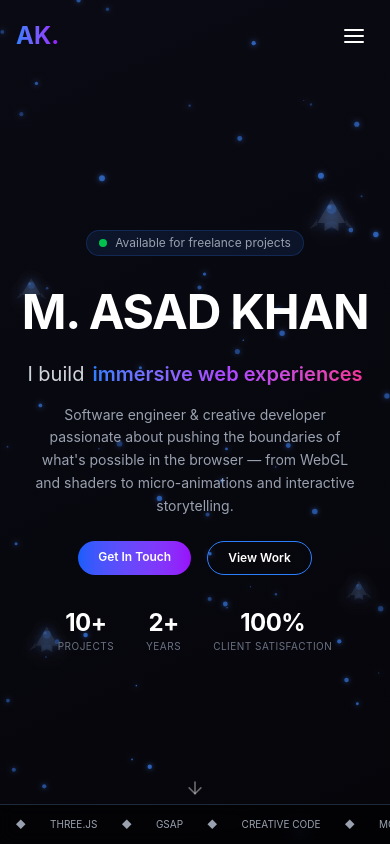
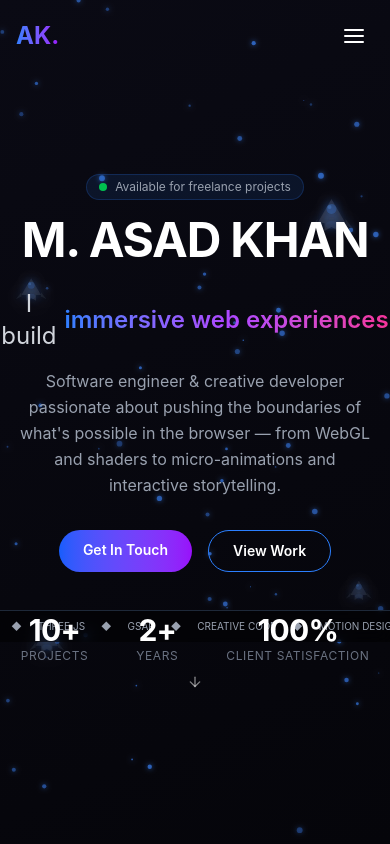
Before and after one commit to Asadniazi586/portfolio_website, a React app: page / in a window 390 px wide. Shown: the top 844 px of the page. Built offline with nearby package versions, Linux system fonts and the light colour scheme; the HTML template or start-up script is replaced by a standard one.

Commit message:
features added in hero section

```diff
--- a/src/components/Hero.jsx
+++ b/src/components/Hero.jsx
@@ -22,22 +22,20 @@ const Hero = () => {
   return (
     <section
       id="home"
-      className="min-h-screen flex flex-col justify-between relative overflow-hidden"
+      className="min-h-screen md:min-h-screen flex items-center justify-center relative overflow-visible md:overflow-hidden"
     >
-      {/* Main Content - Pushed up */}
-      <div className="flex-1 flex items-center justify-center pt-20">
       <div className="container mx-auto px-4 text-center z-10">
         <motion.div
           initial={{ opacity: 0, y: 50 }}
           animate={{ opacity: 1, y: 0 }}
           transition={{ duration: 0.8, ease: "easeOut" }}
         >
-            {/* Available */}
+          {/* Available - Mobile: mt-0 mb-4, Desktop: mt-8 mb-8 */}
           <motion.div
             initial={{ opacity: 0, y: 20 }}
             animate={{ opacity: 1, y: 0 }}
             transition={{ duration: 0.5 }}
-              className="inline-flex items-center gap-2 px-3 py-1 rounded-full bg-blue-500/10 border border-blue-500/20 mb-8 mt-8"
+            className="inline-flex items-center gap-2 px-3 py-1 rounded-full bg-blue-500/10 border border-blue-500/20 mt-0 mb-4 md:mt-8 md:mb-8"
           >
             <span className="w-2 h-2 bg-green-500 rounded-full animate-pulse" />
             <span className="text-xs text-gray-400">
@@ -56,10 +54,11 @@ const Hero = () => {
           </motion.h1>
 
           {/* I BUILD LINE */}
-            <div className="text-xl md:text-3xl text-gray-300 mb-4">
-              <div className="flex justify-center items-center text-center">
+          <div className="text-2xl md:text-3xl text-gray-300 mb-4">
+            <div className="flex justify-center items-center text-center md:whitespace-nowrap">
               <span className="mr-2">I build</span>
-                <div className="relative inline-block w-auto md:w-[320px]">
+
+              <div className="relative inline-block w-auto md:w-[300px]">
                 <AnimatePresence mode="wait">
                   <motion.span
                     key={currentRole}
@@ -67,13 +66,15 @@ const Hero = () => {
                     animate={{ opacity: 1, y: 0 }}
                     exit={{ opacity: 0, y: -30 }}
                     transition={{ duration: 0.6 }}
-                      className="bg-gradient-to-r from-blue-500 via-purple-500 to-pink-500 bg-clip-text text-transparent font-semibold absolute left-0 top-0 whitespace-nowrap"
+                    className="bg-gradient-to-r from-blue-500 via-purple-500 to-pink-500 bg-clip-text text-transparent font-semibold absolute left-0 top-0"
+                    style={{ whiteSpace: 'nowrap' }}
                   >
                     {roles[currentRole]}
                   </motion.span>
                 </AnimatePresence>
+
                 <span className="invisible font-semibold whitespace-nowrap">
-                    immersive web experiences
+                  {roles.reduce((a, b) => (a.length > b.length ? a : b))}
                 </span>
               </div>
             </div>
@@ -84,7 +85,7 @@ const Hero = () => {
             initial={{ opacity: 0 }}
             animate={{ opacity: 1 }}
             transition={{ delay: 0.4, duration: 0.8 }}
-              className="text-gray-400 text-sm md:text-lg max-w-2xl mx-auto mb-6 leading-relaxed font-['Inter', system-ui] px-4"
+            className="text-gray-400 text-base md:text-lg max-w-2xl mx-auto mb-8 leading-relaxed font-['Inter', system-ui]"
           >
             Software engineer & creative developer passionate about pushing the boundaries
             of what's possible in the browser — from WebGL and shaders to micro-animations
@@ -96,13 +97,13 @@ const Hero = () => {
             initial={{ opacity: 0 }}
             animate={{ opacity: 1 }}
             transition={{ delay: 0.5, duration: 0.8 }}
-              className="flex justify-center gap-4 mb-8"
+            className="flex justify-center gap-4 mb-10 md:mb-12"
           >
             <motion.a
               whileHover={{ scale: 1.05 }}
               whileTap={{ scale: 0.95 }}
               href="#contact"
-                className="px-5 py-2 md:px-6 md:py-2.5 bg-gradient-to-r from-blue-600 to-purple-600 rounded-full font-semibold text-xs md:text-sm hover:shadow-lg transition-all"
+              className="px-6 py-2.5 bg-gradient-to-r from-blue-600 to-purple-600 rounded-full font-semibold text-sm hover:shadow-lg transition-all"
             >
               Get In Touch
             </motion.a>
@@ -111,18 +112,18 @@ const Hero = () => {
               whileHover={{ scale: 1.05 }}
               whileTap={{ scale: 0.95 }}
               href="#projects"
-                className="px-5 py-2 md:px-6 md:py-2.5 border border-blue-500 rounded-full font-semibold text-xs md:text-sm hover:bg-blue-500/10 transition-all"
+              className="px-6 py-2.5 border border-blue-500 rounded-full font-semibold text-sm hover:bg-blue-500/10 transition-all"
             >
               View Work
             </motion.a>
           </motion.div>
 
-            {/* STATS */}
+          {/* STATS - Mobile: mb-2, Desktop: mb-8 */}
           <motion.div
             initial={{ opacity: 0 }}
             animate={{ opacity: 1 }}
             transition={{ delay: 0.6, duration: 0.8 }}
-              className="flex justify-center gap-8 md:gap-16"
+            className="flex justify-center gap-12 md:gap-16 mb-2 md:mb-8"
           >
             {[
               { value: "10+", label: "PROJECTS" },
@@ -130,10 +131,10 @@ const Hero = () => {
               { value: "100%", label: "CLIENT SATISFACTION" }
             ].map((stat, i) => (
               <div key={i}>
-                  <div className="text-2xl md:text-4xl font-bold text-white tracking-tight">
+                <div className="text-3xl md:text-4xl font-bold text-white tracking-tight">
                   {stat.value}
                 </div>
-                  <div className="text-[10px] md:text-xs text-gray-500 tracking-wider">
+                <div className="text-xs text-gray-500 tracking-wider">
                   {stat.label}
                 </div>
               </div>
@@ -141,36 +142,19 @@ const Hero = () => {
           </motion.div>
         </motion.div>
       </div>
-      </div>
 
-      {/* BOTTOM SECTION - Marquee with arrow above it */}
-      <div className="w-full">
-        {/* Mobile Arrow - Above marquee */}
-        <motion.div
-          animate={{ y: [0, 6, 0] }}
-          transition={{ repeat: Infinity, duration: 1.5 }}
-          className="flex justify-center mb-3 md:hidden"
-        >
-          <FiArrowDown className="w-5 h-5 text-white/40" />
+      {/* LEFT SIDE - Desktop only */}
+      <motion.div className="absolute bottom-32 left-6 md:left-10 hidden lg:flex flex-col items-center gap-2">
+        <span className="text-white/70 text-[8px] writing-mode-vertical">
+          CREATIVE DEVELOPER
+        </span>
+        <div className="w-px h-6 bg-white/30" />
+        <span className="text-white/70 text-[8px] writing-mode-vertical">
+          FAISALABAD, PK
+        </span>
       </motion.div>
 
-        {/* Scrolling Tech Stack Marquee */}
-        <div className="w-full overflow-hidden border-t border-gray-800 py-3 bg-black/50 backdrop-blur-sm">
-          <div className="flex animate-marquee whitespace-nowrap">
-            {[
-              "WEBGL", "◆", "THREE.JS", "◆", "GSAP", "◆", "CREATIVE CODE", "◆",
-              "MOTION DESIGN", "◆", "REACT", "◆", "NEXT.JS", "◆", "TAILWIND CSS", "◆",
-              "INTERACTIVE XP", "◆", "SHADER ART", "◆", "UI ENGINEERING", "◆"
-            ].map((tech, i) => (
-              <span key={i} className="mx-3 md:mx-4 text-[10px] md:text-sm text-gray-400">
-                {tech}
-              </span>
-            ))}
-          </div>
-        </div>
-      </div>
-
-      {/* Desktop Scroll Indicator - Right side */}
+      {/* RIGHT SIDE - Desktop only */}
       <motion.div
         animate={{ y: [0, 5, 0] }}
         transition={{ repeat: Infinity, duration: 1.5 }}
@@ -183,15 +167,43 @@ const Hero = () => {
         <FiArrowDown className="w-3 h-3 text-white/70" />
       </motion.div>
 
-      {/* Left Side - Desktop only */}
-      <motion.div className="absolute bottom-32 left-6 md:left-10 hidden lg:flex flex-col items-center gap-2">
-        <span className="text-white/70 text-[8px] writing-mode-vertical">
-          CREATIVE DEVELOPER
+      {/* MARQUEE - Desktop version */}
+      <div className="absolute bottom-0 left-0 right-0 overflow-hidden border-t border-gray-800 py-3 bg-black/50 backdrop-blur-sm hidden md:block">
+        <div className="flex animate-marquee whitespace-nowrap">
+          {[
+            "WEBGL", "◆", "THREE.JS", "◆", "GSAP", "◆", "CREATIVE CODE", "◆",
+            "MOTION DESIGN", "◆", "REACT", "◆", "NEXT.JS", "◆", "TAILWIND CSS", "◆",
+            "INTERACTIVE XP", "◆", "SHADER ART", "◆", "UI ENGINEERING", "◆"
+          ].map((tech, i) => (
+            <span key={i} className="mx-4 text-sm text-gray-400">
+              {tech}
             </span>
-        <div className="w-px h-6 bg-white/30" />
-        <span className="text-white/70 text-[8px] writing-mode-vertical">
-          FAISALABAD, PK
+          ))}
+        </div>
+      </div>
+
+      {/* MARQUEE - Mobile version with adjusted position */}
+      <div className="absolute bottom-50.5 left-0 right-0 overflow-hidden border-t border-gray-800 py-2 bg-black/50 backdrop-blur-sm md:hidden">
+        <div className="flex animate-marquee whitespace-nowrap">
+          {[
+            "WEBGL", "◆", "THREE.JS", "◆", "GSAP", "◆", "CREATIVE CODE", "◆",
+            "MOTION DESIGN", "◆", "REACT", "◆", "NEXT.JS", "◆", "TAILWIND CSS", "◆",
+            "INTERACTIVE XP", "◆", "SHADER ART", "◆", "UI ENGINEERING", "◆"
+          ].map((tech, i) => (
+            <span key={i} className="mx-2 text-[10px] text-gray-400">
+              {tech}
             </span>
+          ))}
+        </div>
+      </div>
+
+      {/* MOBILE ARROW - Above marquee */}
+      <motion.div
+        animate={{ y: [0, 8, 0] }}
+        transition={{ repeat: Infinity, duration: 1.5 }}
+        className="absolute bottom-40.5 left-1/2 transform -translate-x-1/2 cursor-pointer md:hidden z-20"
+      >
+        <FiArrowDown className="w-4 h-4 text-white/50" />
       </motion.div>
     </section>
   );
```
Lines whose indentation alone changed are shown as unchanged.
